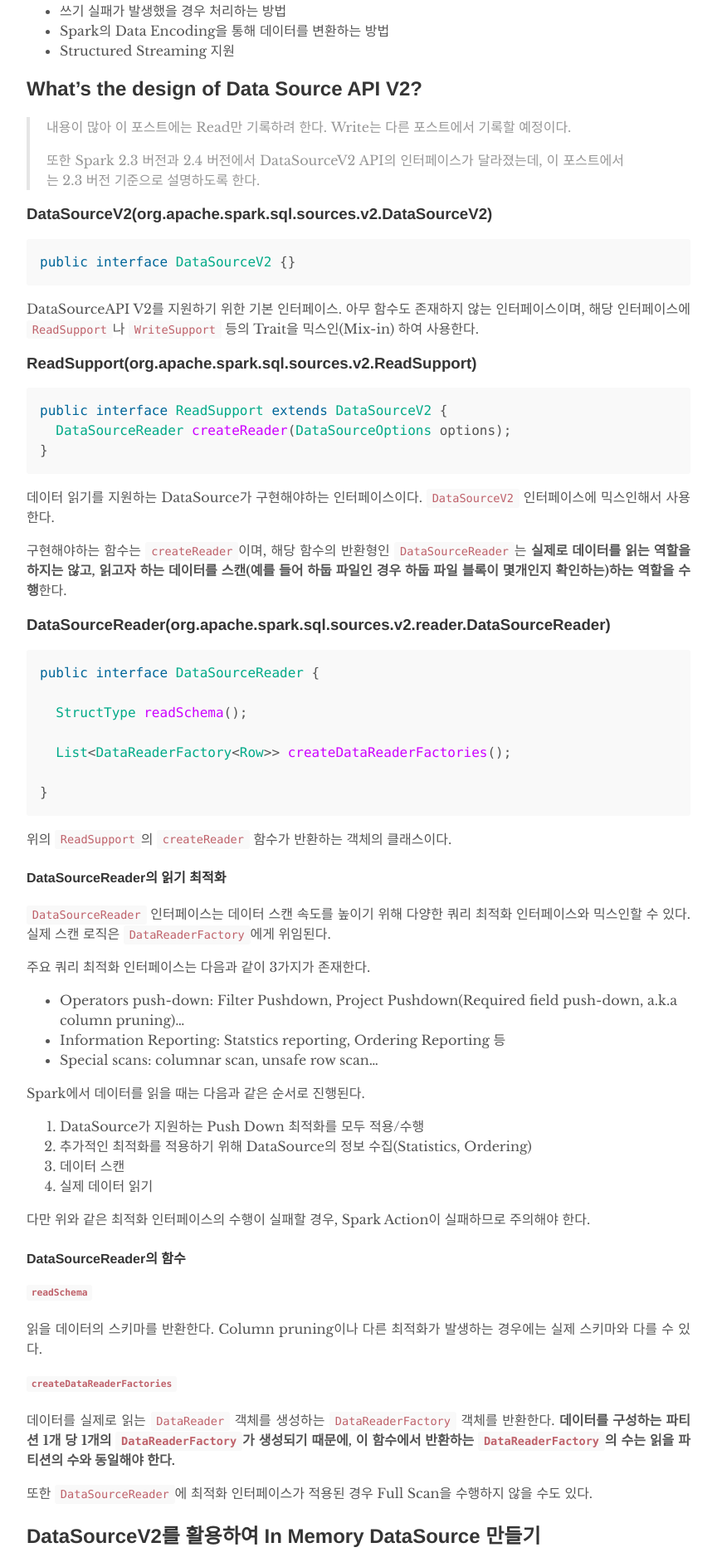
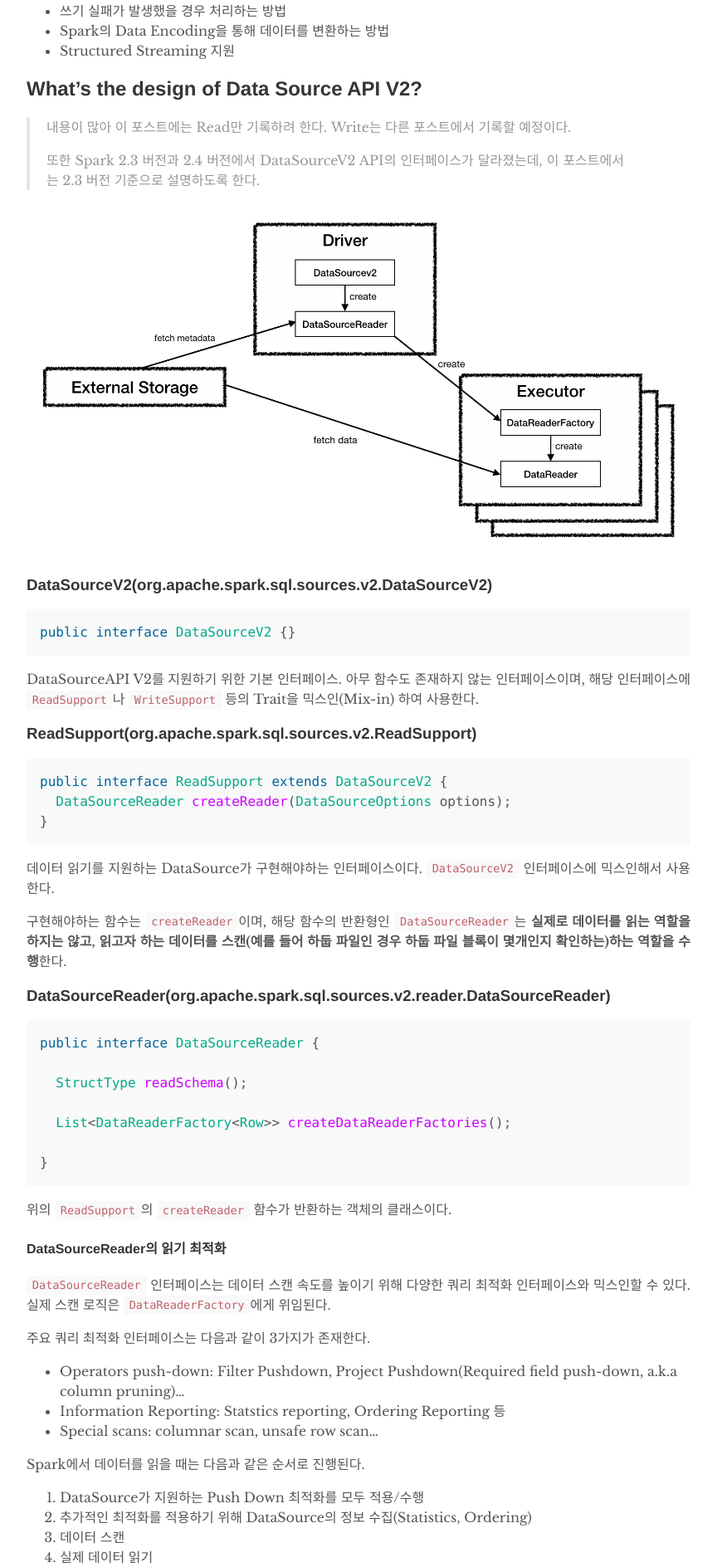
Before and after one commit to leeyh0216/leeyh0216.github.io, a Jekyll site: the page built from _posts/spark/2019-11-01-spark-datasource-v2-1.md, in a window 1280 px wide. Shown: the part 1392-3280 px from the top of the page at 83% size, without its empty margins (208-1072 px from the left). Built offline with Jekyll 4.4.1, drawn with Linux system fonts in a browser that asks for light colours.

Commit message:
Add datasourcev2 read flow image

```diff
--- a/_posts/spark/2019-11-01-spark-datasource-v2-1.md
+++ b/_posts/spark/2019-11-01-spark-datasource-v2-1.md
@@ -54,6 +54,8 @@
 > 내용이 많아 이 포스트에는 Read만 기록하려 한다. Write는 다른 포스트에서 기록할 예정이다.
 >
 > 또한 Spark 2.3 버전과 2.4 버전에서 DataSourceV2 API의 인터페이스가 달라졌는데, 이 포스트에서는 2.3 버전 기준으로 설명하도록 한다.
+
+![Spark DataSourceV2 Read Flow](../../assets/spark_datasource_v2_read_flow.png)
 
 ### DataSourceV2(org.apache.spark.sql.sources.v2.DataSourceV2)
 
```
Also changed, not shown: assets/spark_datasource_v2_read_flow.png (added).
